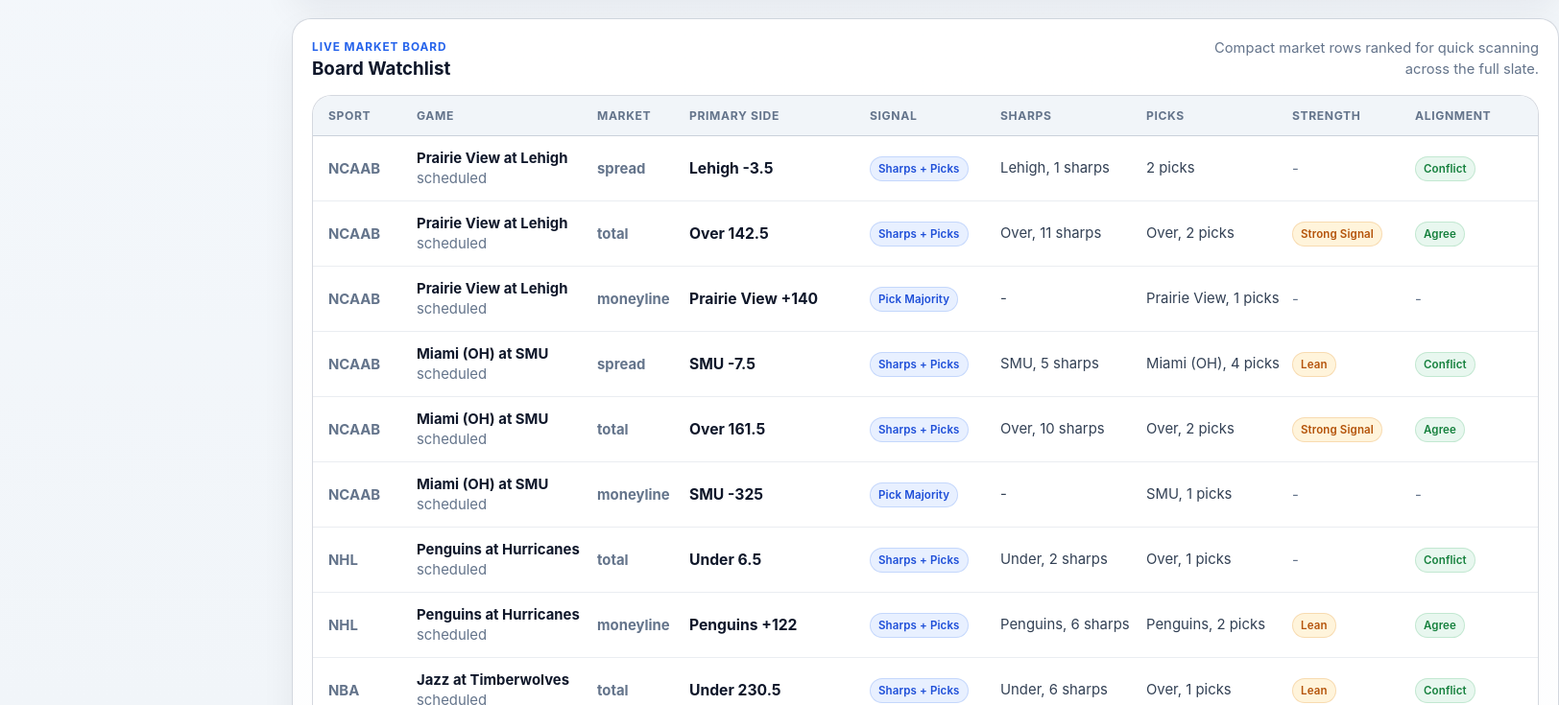
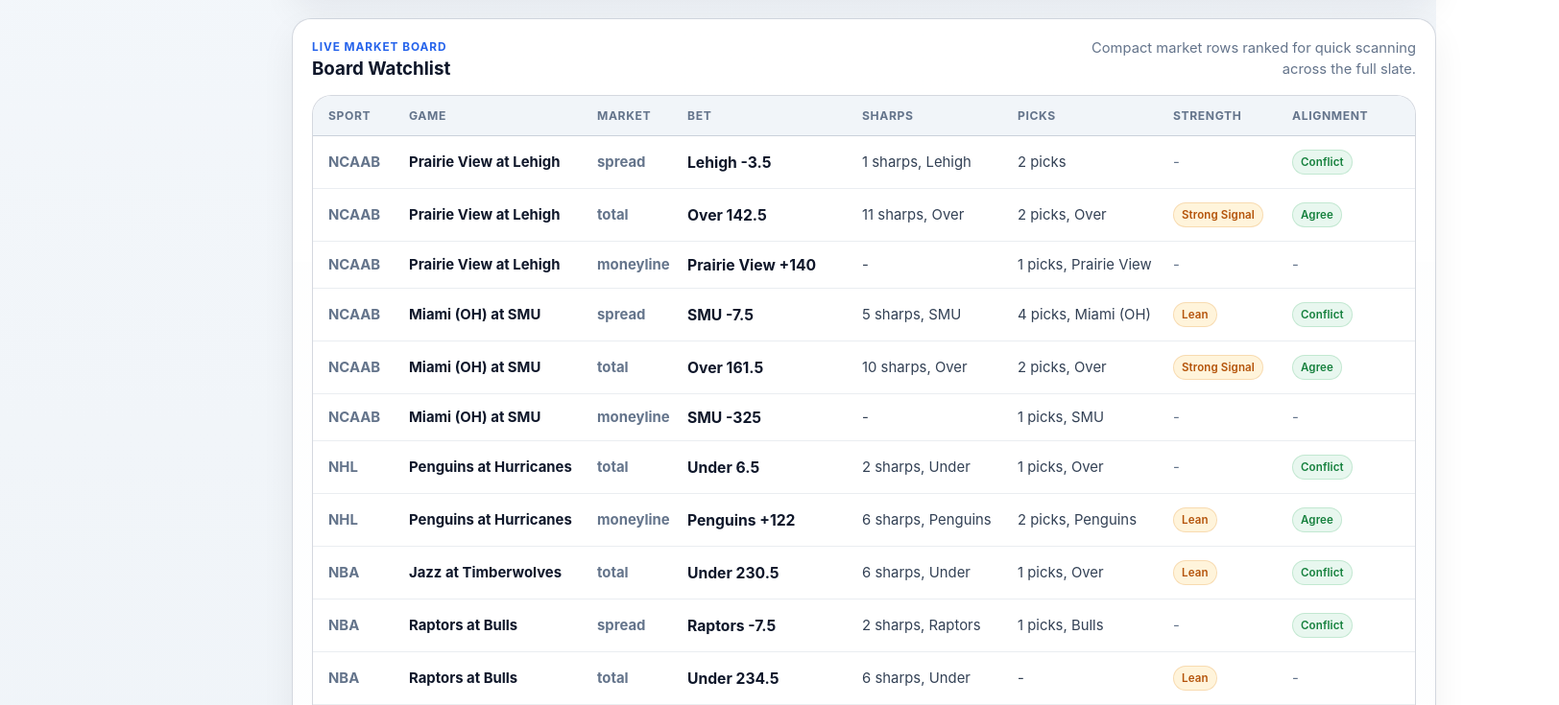
Before and after one commit to kevinheinzelman/action-exporter-view, a Next.js app: page / in a window 1280 px wide. Shown: the part 1541-2276 px from the top of the page at 96% size, 1624 px wide, since content can reach past the window. Built offline with nearby package versions, Linux system fonts and the light colour scheme.

Commit message:
Add files via upload

```diff
--- a/app/globals.css
+++ b/app/globals.css
@@ -569,7 +569,7 @@
 
 .current-board-table-row {
   display: grid;
-  grid-template-columns: 80px minmax(176px, 1.1fr) 84px minmax(176px, 1fr) 124px minmax(140px, 1fr) minmax(140px, 1fr) 116px 112px;
+  grid-template-columns: 72px minmax(184px, 1.15fr) 82px minmax(170px, 0.95fr) minmax(150px, 1fr) minmax(150px, 1fr) 112px 112px;
   gap: 12px;
   align-items: center;
 }
--- a/app/page.tsx
+++ b/app/page.tsx
@@ -98,19 +98,19 @@
   const side = getPrimarySignalSide(row, 'sharp');
   if (market === 'total') {
     if (side === 'over') {
-      return `Over, ${count} sharps`;
+      return `${count} sharps, Over`;
     }
     if (side === 'under') {
-      return `Under, ${count} sharps`;
+      return `${count} sharps, Under`;
     }
     return `${count} sharps`;
   }
 
   if (side === 'away') {
-    return `${game.awayTeam ?? 'Away'}, ${count} sharps`;
+    return `${count} sharps, ${game.awayTeam ?? 'Away'}`;
   }
   if (side === 'home') {
-    return `${game.homeTeam ?? 'Home'}, ${count} sharps`;
+    return `${count} sharps, ${game.homeTeam ?? 'Home'}`;
   }
   return `${count} sharps`;
 }
@@ -124,19 +124,19 @@
   const side = getPrimarySignalSide(row, 'picks');
   if (market === 'total') {
     if (side === 'over') {
-      return `Over, ${count} picks`;
+      return `${count} picks, Over`;
     }
     if (side === 'under') {
-      return `Under, ${count} picks`;
+      return `${count} picks, Under`;
     }
     return `${count} picks`;
   }
 
   if (side === 'away') {
-    return `${game.awayTeam ?? 'Away'}, ${count} picks`;
+    return `${count} picks, ${game.awayTeam ?? 'Away'}`;
   }
   if (side === 'home') {
-    return `${game.homeTeam ?? 'Home'}, ${count} picks`;
+    return `${count} picks, ${game.homeTeam ?? 'Home'}`;
   }
   return `${count} picks`;
 }
@@ -626,8 +626,7 @@
               <div>Sport</div>
               <div>Game</div>
               <div>Market</div>
-              <div>Primary Side</div>
-              <div>Signal</div>
+              <div>Bet</div>
               <div>Sharps</div>
               <div>Picks</div>
               <div>Strength</div>
@@ -639,14 +638,10 @@
               <div className="current-board-cell current-board-sport-cell" data-label="Sport">{String(game.leagueSlug ?? game.sport ?? '').toUpperCase()}</div>
               <div className="current-board-cell current-board-game-cell" data-label="Game">
                 <strong>{game.awayTeam ?? 'Away'} at {game.homeTeam ?? 'Home'}</strong>
-                  <span className="subtle">{game.status ?? 'unknown'}</span>
               </div>
               <div className="current-board-cell current-board-market-cell" data-label="Market">{market}</div>
-                <div className="current-board-cell current-board-pick-cell" data-label="Primary Side">
+              <div className="current-board-cell current-board-pick-cell" data-label="Bet">
                 <strong className="current-board-pick-text">{getPrimarySideText(game, market, row)}</strong>
-                </div>
-                <div className="current-board-cell current-board-badge-cell" data-label="Signal">
-                  <span className="pill current-board-pill current-board-pill-signal">{getSignalLabel(row)}</span>
               </div>
               <div className="current-board-cell current-board-detail-cell" data-label="Sharps">{getSharpViewText(game, market, row)}</div>
               <div className="current-board-cell current-board-detail-cell" data-label="Picks">{getPickViewText(game, market, row)}</div>
```
Lines whose indentation alone changed are shown as unchanged.
